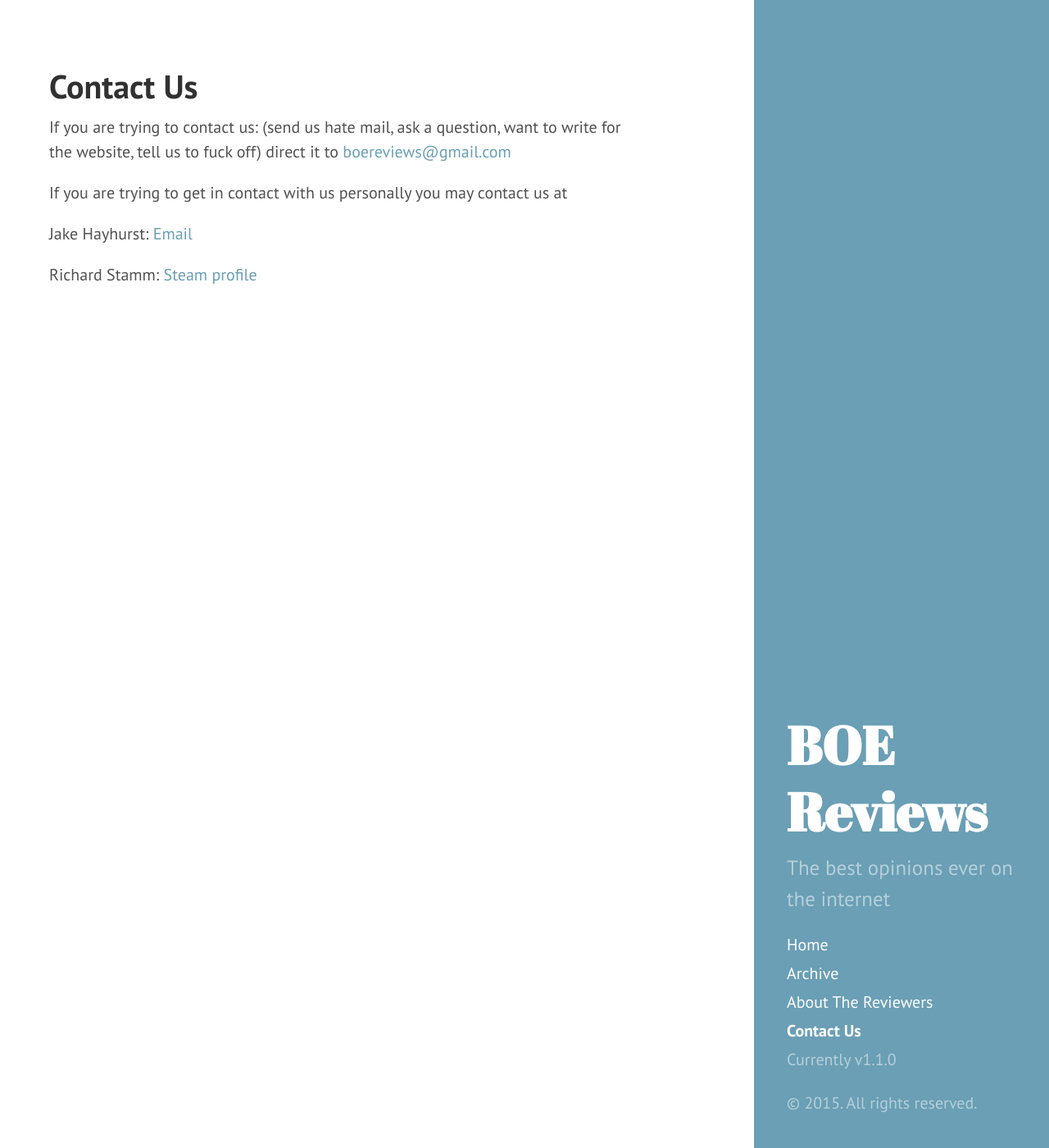
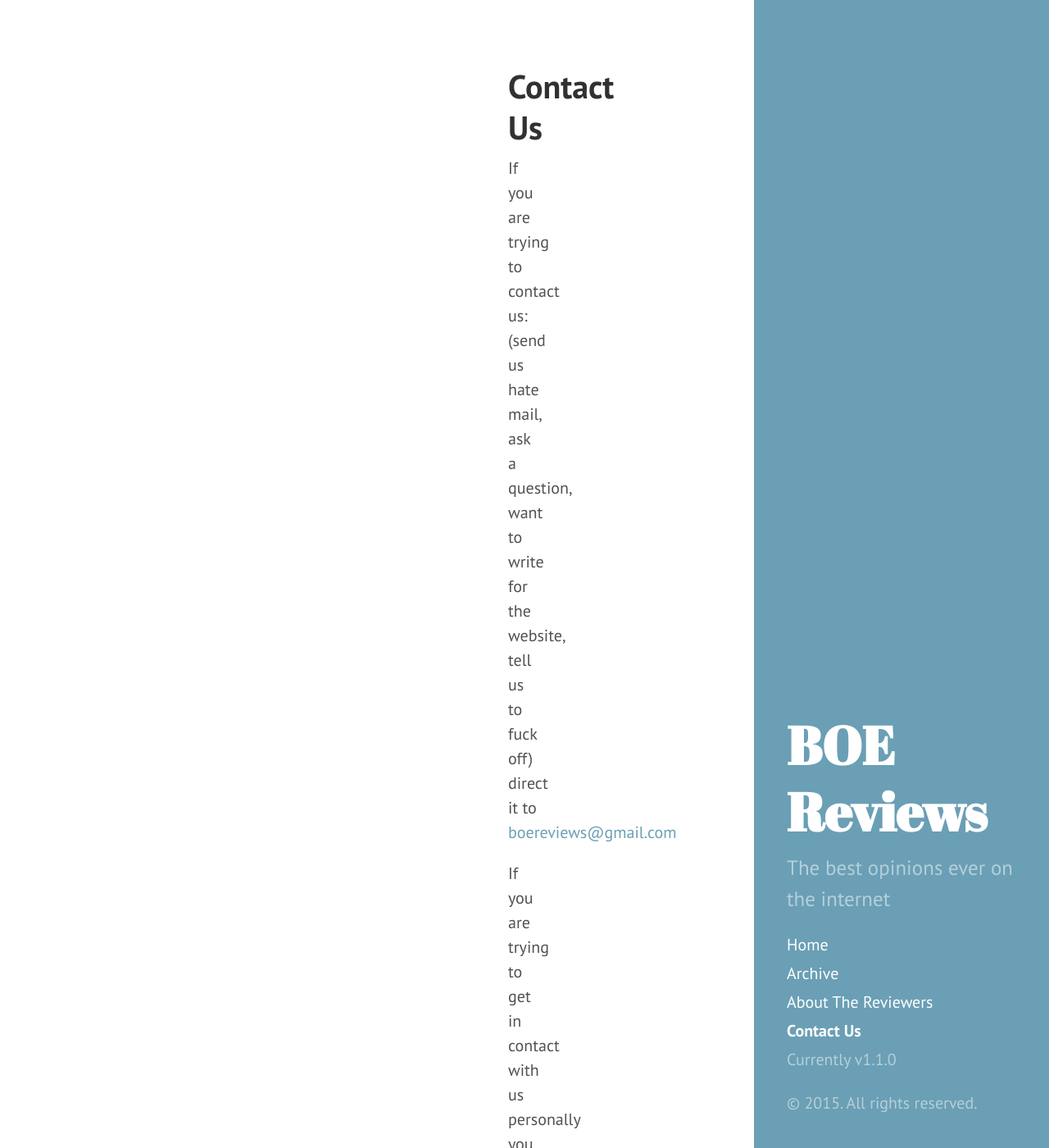
Before and after one commit to LordFluffyPants/LordFluffyPants.github.io, a Jekyll site: the page built from contact.md, in a window 1280 px wide and 1400 px high. Shown: the whole window at 82% size. Built offline with Jekyll 4.4.1, drawn with Linux system fonts in a browser that asks for light colours; Markdown is read by kramdown in place of the engine named in the settings.

Commit message:
more changes to CSS

```diff
--- a/public/css/hyde.css
+++ b/public/css/hyde.css
@@ -171,6 +171,9 @@ a.sidebar-nav-item:focus {
     margin-left: 4rem;
     margin-right: 22rem;
     */
+    margin-left: auto;
+    margin-right: auto;
+    width: 4rem;
   }
   .layout-reverse .content a,
   .layout-reverse .related-posts li a:hover {
```
